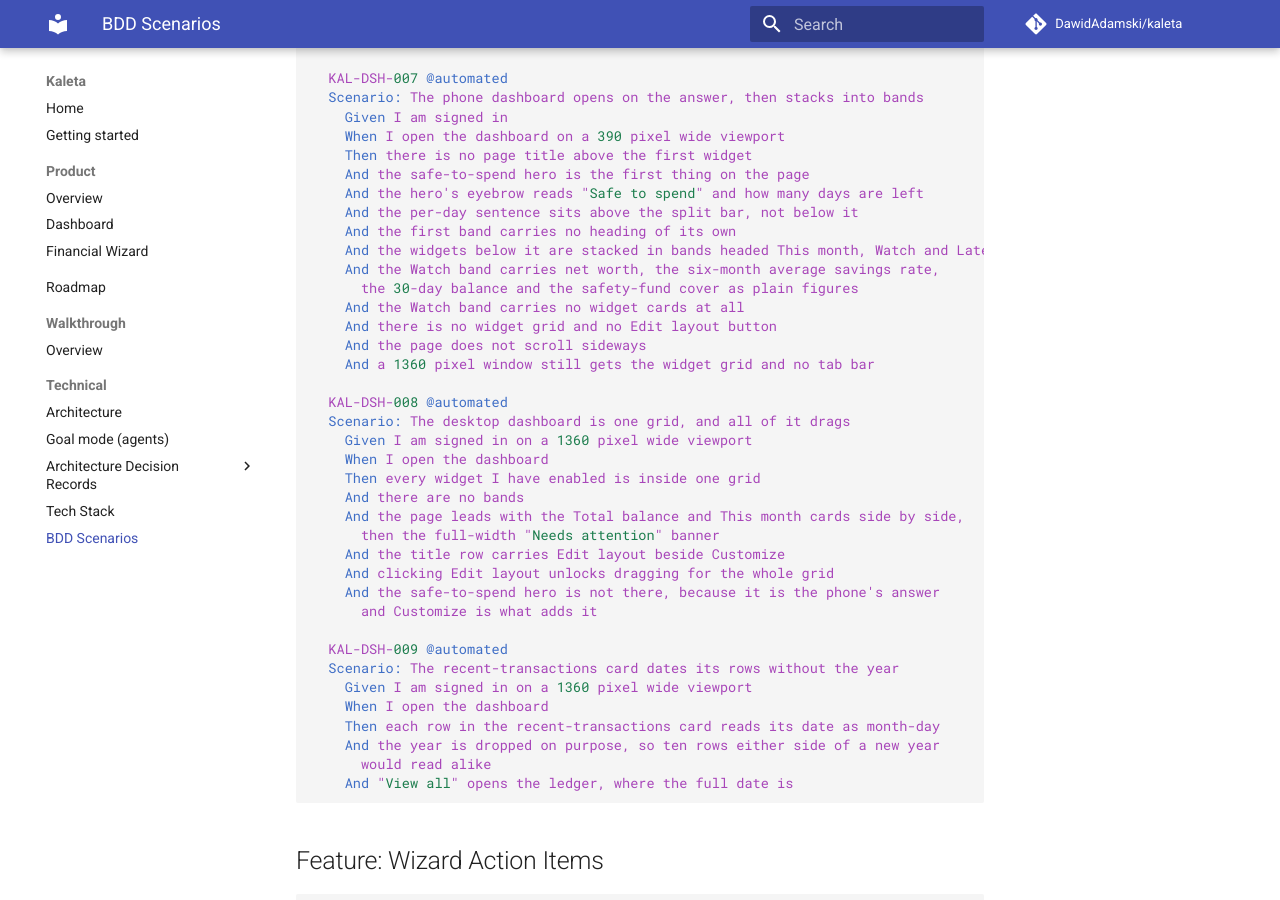
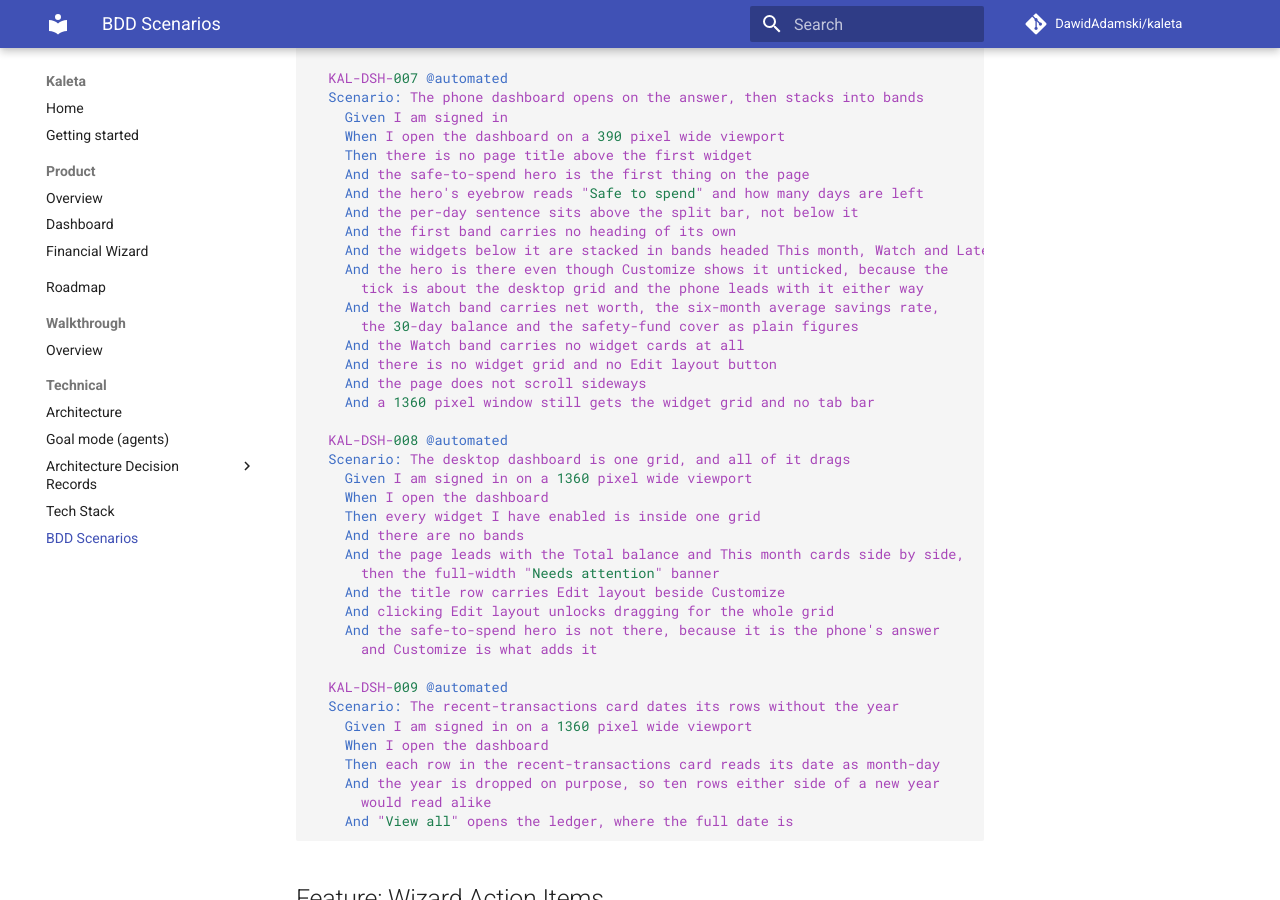
Before and after one commit to DawidAdamski/kaleta, an MkDocs documentation site: the page built from docs/bdd.md, in a window 1280 px wide and 900 px high, scrolled down 65363 px. Built offline with MkDocs 1.6.1 and Material for MkDocs 9.7.7, drawn with Linux system fonts in a browser that asks for light colours; comment, search, counter and statistics services are not loaded.

Commit message:
docs(bdd): KAL-DSH-007 says the phone hero ignores the tick
`mobile_layout` prepends the safe-to-spend hero whenever the stored
layout does not carry it — including when Customize shows it unticked,
because that tick is about the desktop grid. The e2e test already asserts
both halves; the scenario now says so too.

Co-Authored-By: Claude Opus 5 (1M context) <noreply@anthropic.com>

```diff
--- a/docs/bdd.md
+++ b/docs/bdd.md
@@ -3364,6 +3364,8 @@ Feature: Dashboard Customization
     And the per-day sentence sits above the split bar, not below it
     And the first band carries no heading of its own
     And the widgets below it are stacked in bands headed This month, Watch and Latest
+    And the hero is there even though Customize shows it unticked, because the
+      tick is about the desktop grid and the phone leads with it either way
     And the Watch band carries net worth, the six-month average savings rate,
       the 30-day balance and the safety-fund cover as plain figures
     And the Watch band carries no widget cards at all
```
